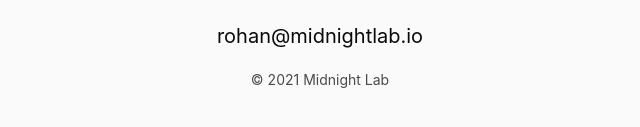
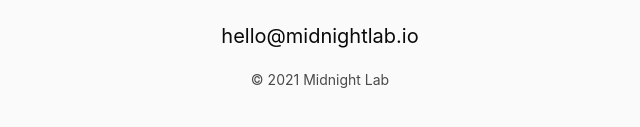
Before and after one commit to MidnightLab/midnightlab.github.io, a plain HTML site: page index.html in a window 1280 px wide. Shown: the part 1512-1639 px from the top of the page, 320-960 px from the left. Drawn offline with nearby package versions, Linux system fonts and the light colour scheme.

Commit message:
Update index.html

```diff
--- a/index.html
+++ b/index.html
@@ -119,8 +119,8 @@
           Contact
         </h2>
         <p>
-          <a href="mailto:rohan@midnightlab.io" class="has-text-black is-size-5" title="Email Us">
-            rohan@midnightlab.io
+          <a href="mailto:hello@midnightlab.io" class="has-text-black is-size-5" title="Email Us">
+            hello@midnightlab.io
           </a>
         </p>
         <p>
```
